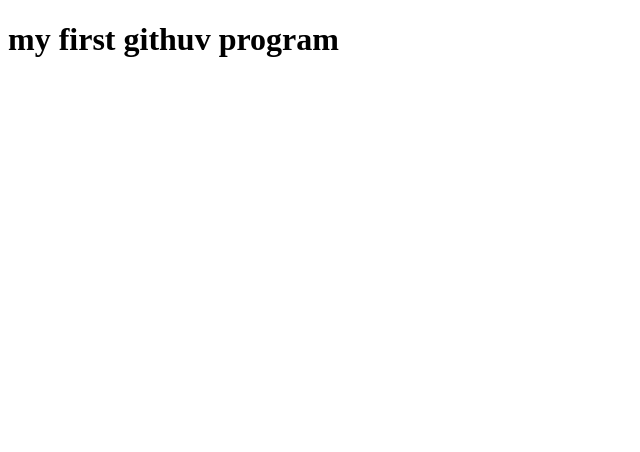
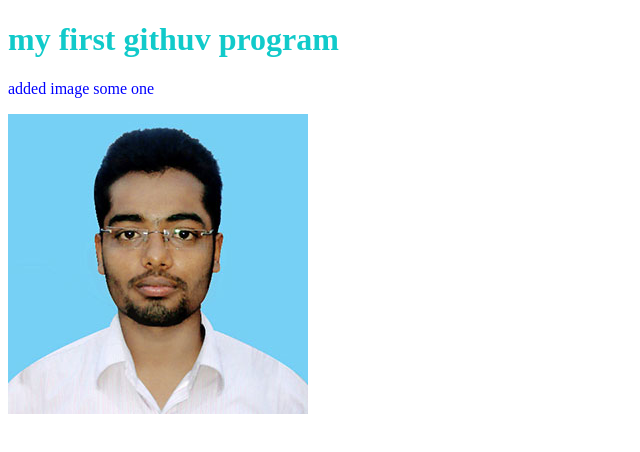
Before and after one commit to mahmod0008/my-first, a plain HTML site: page index.html in a window 1280 px wide. Shown: the whole page, without its empty margins (0-640 px from the left). Drawn offline with Linux system fonts and the light colour scheme.

Commit message:
style added

```diff
--- a/index.html
+++ b/index.html
@@ -5,9 +5,12 @@
     <meta http-equiv="X-UA-Compatible" content="IE=edge">
     <meta name="viewport" content="width=device-width, initial-scale=1.0">
     <title>my first guthub</title>
+    <link rel="stylesheet" href="style.css">
 </head>
 <body>
     <h1>my first githuv program</h1>
+    <p>added image some one </p>
+    <img src="Mahmud.jpg" alt="">
 
 
 </body>
--- a/style.css
+++ b/style.css
@@ -0,0 +1,6 @@
+h1{
+    color: rgb(17, 202, 202);
+}
+p{
+    color: blue;
+}
```
Also changed, not shown: Mahmud.jpg (added).
